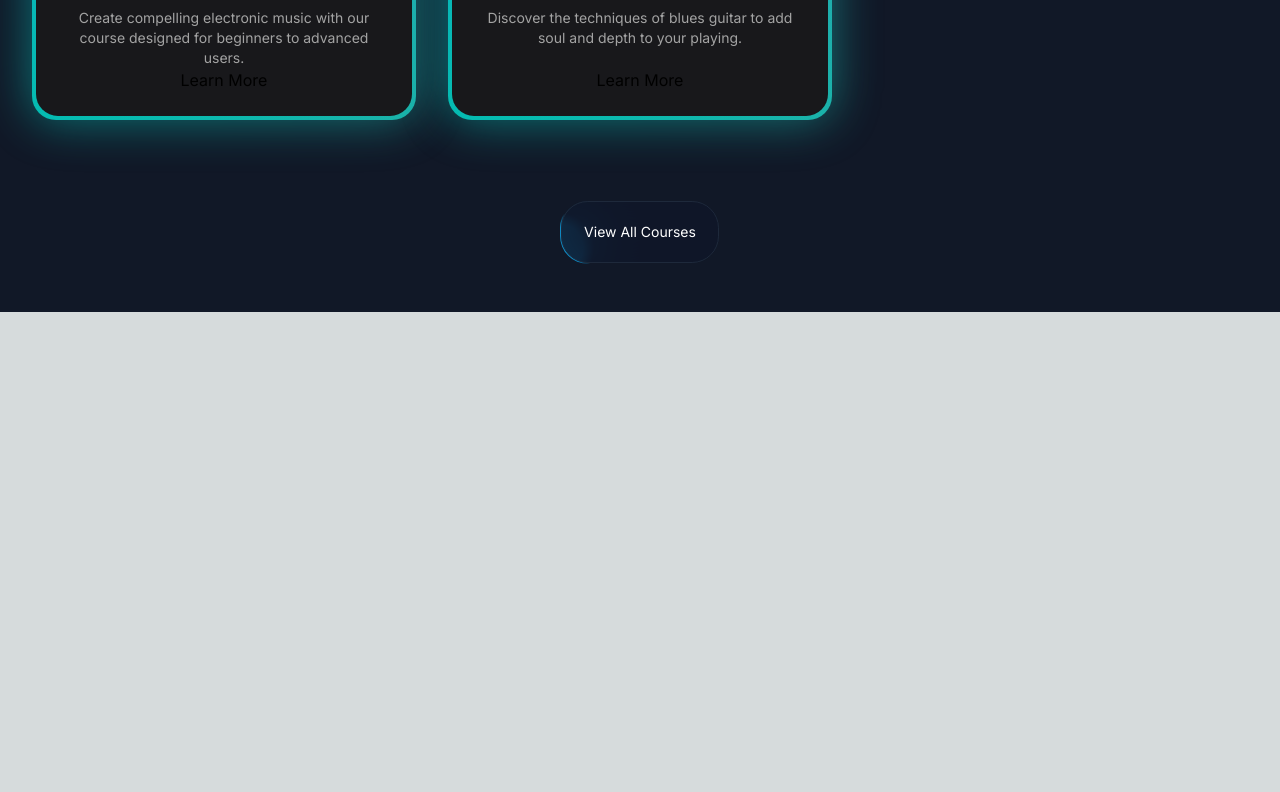
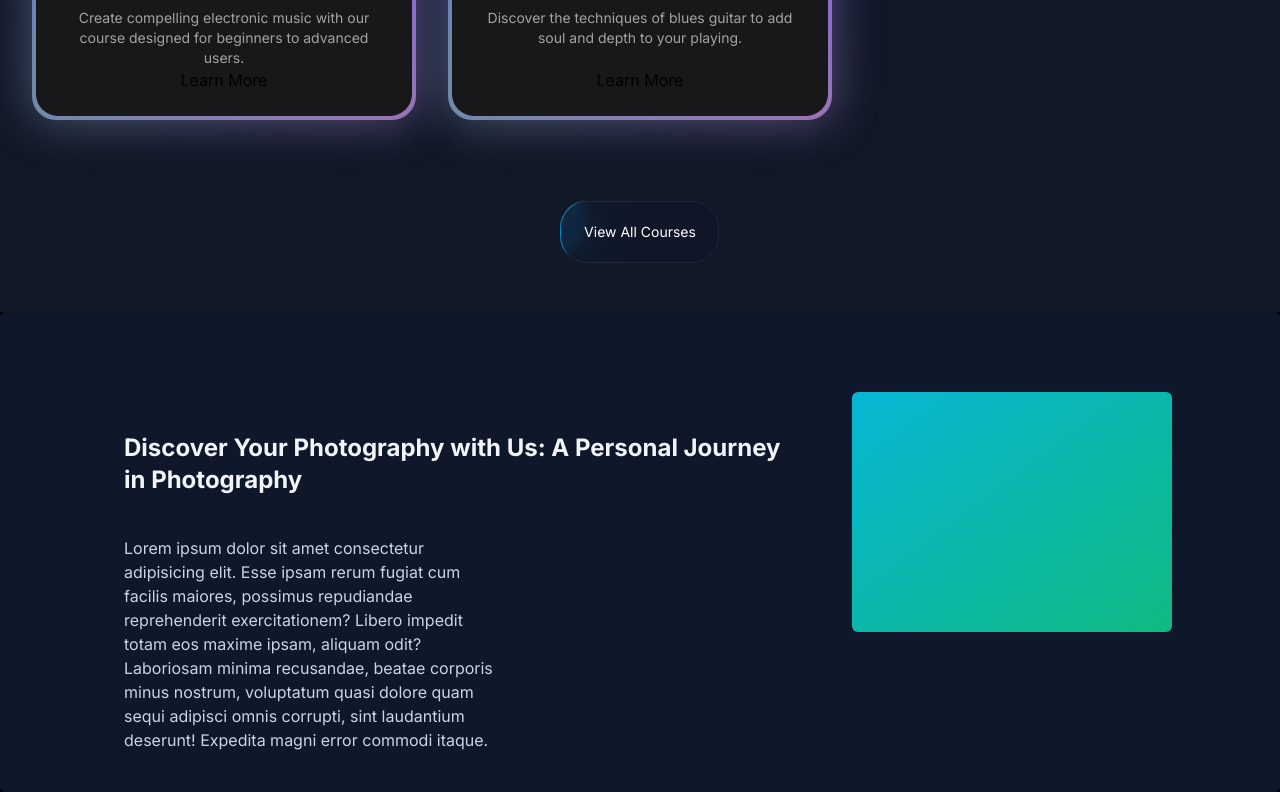
Before and after one commit to soham408/NextJS, a Next.js app: page / in a window 1280 px wide. Shown: the part 1096-1888 px from the top of the page. Before the commit the page ends 1408 px from the top, so only its background shows below. Built offline with nearby package versions, Linux system fonts and the light colour scheme.

Commit message:
design sticky scroll

```diff
--- a/src/app/page.tsx
+++ b/src/app/page.tsx
@@ -2,12 +2,14 @@ import { main } from "framer-motion/client";
 import Image from "next/image";
 import HeroSection from "@/components/ui/HeroSection";
 import FeaturedCourses from "@/components/FeaturedCourses";
+import WhyChooseUs from "@/components/ui/WhyChooseUs";
 
 export default function Home() {
   return (
     <main className="min-h-screen bg-black/[096] antialisaed bg-grid-white/[0.02]">
     <HeroSection />
     <FeaturedCourses />
+    <WhyChooseUs />
     </main>
   );
 }
--- /dev/null
+++ b/src/components/ui/WhyChooseUs.tsx
@@ -0,0 +1,46 @@
+"use client";
+import React from "react";
+import { StickyScroll } from "../ui/sticky-scroll-reveal";
+
+const musicSchoolContent = [
+    {
+      title: 'Discover Your Photography with Us: A Personal Journey in Photography',
+      description:
+        "Lorem ipsum dolor sit amet consectetur adipisicing elit. Esse ipsam rerum fugiat cum facilis maiores, possimus repudiandae reprehenderit exercitationem? Libero impedit totam eos maxime ipsam, aliquam odit? Laboriosam minima recusandae, beatae corporis minus nostrum, voluptatum quasi dolore quam sequi adipisci omnis corrupti, sint laudantium deserunt! Expedita magni error commodi itaque.",
+    },
+    {
+      title: 'Discover Your Photography with Us: A Personal Journey in Photography',
+      description:
+       "Lorem ipsum dolor sit amet consectetur adipisicing elit. Dolorum voluptate itaque culpa architecto ipsam. In sunt mollitia magni quod molestiae, numquam ea ab reiciendis ipsam eligendi officia ad culpa nihil id ut neque aspernatur aliquam possimus labore! Nesciunt architecto autem deleniti nobis voluptas laboriosam, quod eos ex. Illo, aperiam repudiandae.",
+    },
+    {
+      title: 'Discover Your Photography with Us: A Personal Journey in Photography',
+      description:
+        "Lorem ipsum dolor sit amet consectetur adipisicing elit. Velit, porro animi fuga eaque voluptate, corrupti, officiis saepe neque harum esse labore. Iste consectetur aperiam harum ut? Facilis beatae quae est accusamus, harum reprehenderit quaerat iste rem architecto corporis eaque nulla earum illum. Earum commodi unde eius soluta excepturi minus a?",
+    },
+    {
+      title: 'Live Feedback & Engagement',
+      description:
+        "Lorem ipsum dolor sit amet consectetur adipisicing elit. Ullam nemo quod illo a quam hic unde magnam porro. Sequi culpa, doloremque adipisci vitae aliquam dignissimos magni quibusdam cum quod unde modi totam accusantium nihil quos suscipit soluta? Animi, repellendus? Adipisci repudiandae eius non dolore modi odio, maxime ipsa beatae dolorum?",
+    },
+    {
+      title: 'Cutting-Edge Curriculum',
+      description:
+       "Lorem ipsum dolor sit amet consectetur adipisicing elit. Hic alias distinctio obcaecati officia accusantium. Quia excepturi modi, libero, dignissimos omnis quod, alias ex tempora aliquam sunt ut facilis. Labore magni esse laboriosam repellat fuga amet deserunt ratione cum obcaecati, quae quasi? Ipsum animi aspernatur voluptas tempora non explicabo fuga quae?",
+    },
+    {
+      title: 'Limitless Learning Opportunities',
+      description:
+       " Lorem ipsum dolor sit amet consectetur adipisicing elit. Illum illo corrupti ipsam totam voluptates laudantium nemo placeat voluptatum in id? Totam omnis, aspernatur tempore aliquid vel rerum neque. Quidem, voluptatibus, ullam omnis quaerat nemo molestiae repudiandae possimus beatae magnam ab tenetur natus accusamus quod illum dolor ex deleniti animi earum.",
+    },
+  ];
+
+function WhyChooseUs() {
+  return (
+    <div>
+        <StickyScroll content={musicSchoolContent} />
+    </div>
+  )
+}
+
+export default WhyChooseUs
--- /dev/null
+++ b/src/components/ui/sticky-scroll-reveal.tsx
@@ -0,0 +1,112 @@
+"use client";
+import React, { useEffect, useRef, useState } from "react";
+import { useMotionValueEvent, useScroll } from "framer-motion";
+import { motion } from "framer-motion";
+import { cn } from "@/utils/cn";
+
+export const StickyScroll = ({
+  content,
+  contentClassName,
+}: {
+  content: {
+    title: string;
+    description: string;
+    content?: React.ReactNode | any;
+  }[];
+  contentClassName?: string;
+}) => {
+  const [activeCard, setActiveCard] = React.useState(0);
+  const ref = useRef<any>(null);
+  const { scrollYProgress } = useScroll({
+    // uncomment line 22 and comment line 23 if you DONT want the overflow container and want to have it change on the entire page scroll
+    // target: ref
+    container: ref,
+    offset: ["start start", "end start"],
+  });
+  const cardLength = content.length;
+
+  useMotionValueEvent(scrollYProgress, "change", (latest) => {
+    const cardsBreakpoints = content.map((_, index) => index / cardLength);
+    const closestBreakpointIndex = cardsBreakpoints.reduce(
+      (acc, breakpoint, index) => {
+        const distance = Math.abs(latest - breakpoint);
+        if (distance < Math.abs(latest - cardsBreakpoints[acc])) {
+          return index;
+        }
+        return acc;
+      },
+      0
+    );
+    setActiveCard(closestBreakpointIndex);
+  });
+
+  const backgroundColors = [
+    "var(--slate-900)",
+    "var(--black)",
+    "var(--neutral-900)",
+  ];
+  const linearGradients = [
+    "linear-gradient(to bottom right, var(--cyan-500), var(--emerald-500))",
+    "linear-gradient(to bottom right, var(--pink-500), var(--indigo-500))",
+    "linear-gradient(to bottom right, var(--orange-500), var(--yellow-500))",
+  ];
+
+  const [backgroundGradient, setBackgroundGradient] = useState(
+    linearGradients[0]
+  );
+
+  useEffect(() => {
+    setBackgroundGradient(linearGradients[activeCard % linearGradients.length]);
+  }, [activeCard]);
+
+  return (
+    <motion.div
+      animate={{
+        backgroundColor: backgroundColors[activeCard % backgroundColors.length],
+      }}
+      className="h-[30rem] overflow-y-auto flex justify-center relative space-x-10 rounded-md p-10"
+      ref={ref}
+    >
+      <div className="div relative flex items-start px-4">
+        <div className="max-w-2xl">
+          {content.map((item, index) => (
+            <div key={item.title + index} className="my-20">
+              <motion.h2
+                initial={{
+                  opacity: 0,
+                }}
+                animate={{
+                  opacity: activeCard === index ? 1 : 0.3,
+                }}
+                className="text-2xl font-bold text-slate-100"
+              >
+                {item.title}
+              </motion.h2>
+              <motion.p
+                initial={{
+                  opacity: 0,
+                }}
+                animate={{
+                  opacity: activeCard === index ? 1 : 0.3,
+                }}
+                className="text-kg text-slate-300 max-w-sm mt-10"
+              >
+                {item.description}
+              </motion.p>
+            </div>
+          ))}
+          <div className="h-40" />
+        </div>
+      </div>
+      <div
+        style={{ background: backgroundGradient }}
+        className={cn(
+          "hidden lg:block h-60 w-80 rounded-md bg-white sticky top-10 overflow-hidden",
+          contentClassName
+        )}
+      >
+        {content[activeCard].content ?? null}
+      </div>
+    </motion.div>
+  );
+};
```
